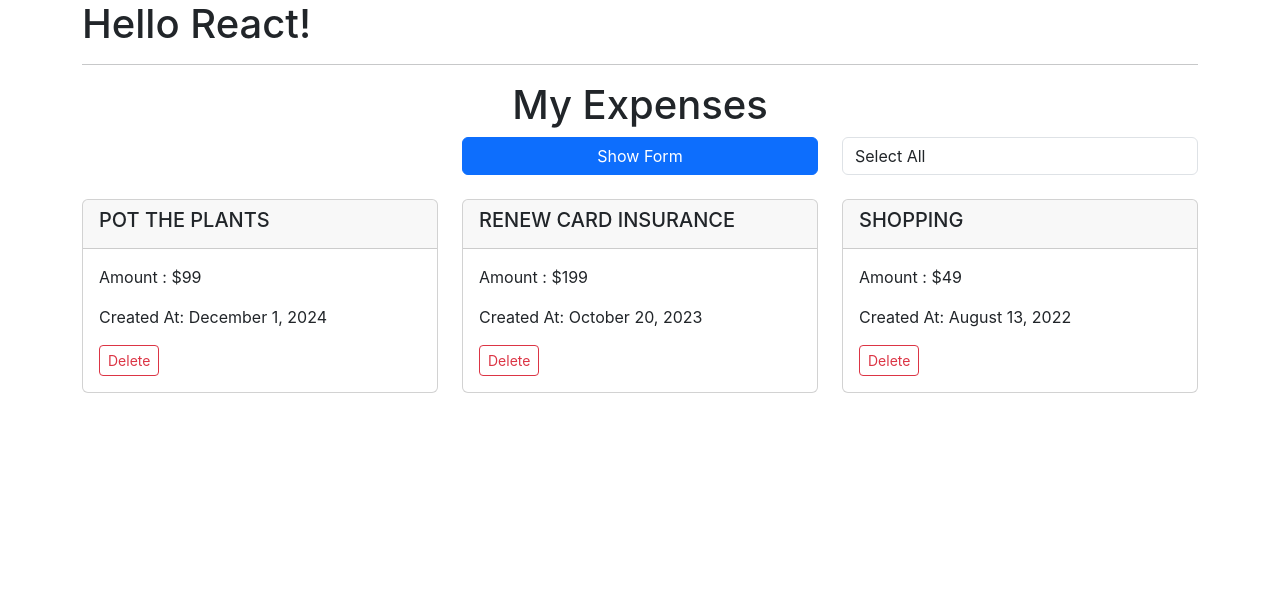
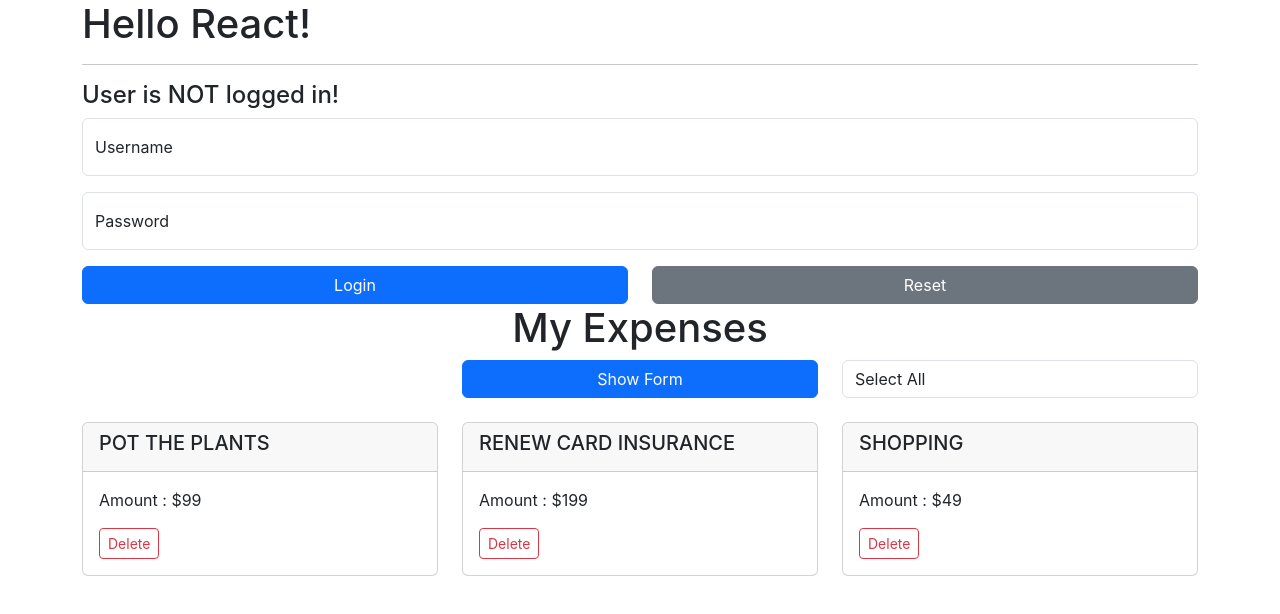
Before and after one commit to synergy2411/dec-24-react, a React (Create React App) app: page / in a window 1280 px wide. Shown: the top 614 px of the page. Built offline with nearby package versions, Linux system fonts and the light colour scheme; data requests are answered from the project's data file.

Commit message:
user logout

```diff
--- a/src/App.js
+++ b/src/App.js
@@ -6,6 +6,8 @@ import DemoUseEffect from "./components/playground/DemoUseEffect";
 import AuthContext from "./context/auth-context";
 
 function App() {
+  const [isLoggedIn, setIsLoggedIn] = useState(false);
+
   return (
     <div className="container">
       <h1>Hello React!</h1>
@@ -13,9 +15,9 @@ function App() {
       <hr />
 
       {/* <DemoUseEffect /> */}
-      {/* <Auth /> */}
       {/* {counter <= 3 && <DemoClassBased counter={counter} />} */}
-      <AuthContext.Provider value={{ isLoggedIn: true }}>
+      <AuthContext.Provider value={{ isLoggedIn, setIsLoggedIn }}>
+        <Auth />
         <Expenses />
       </AuthContext.Provider>
     </div>
--- a/src/components/Expenses/ExpenseDate/ExpenseDate.jsx
+++ b/src/components/Expenses/ExpenseDate/ExpenseDate.jsx
@@ -6,6 +6,7 @@ const ExpenseDate = ({ createdAt }) => {
   const year = createdAt.getFullYear();
 
   return (
+    // Old way of consuming context API
     <AuthContext.Consumer>
       {(context) => {
         const createdDate = context.isLoggedIn ? (
--- /dev/null
+++ b/src/components/playground/AuthLogout.jsx
@@ -0,0 +1,15 @@
+import { useContext } from "react";
+import AuthContext from "../../context/auth-context";
+
+export default function AuthLogout() {
+  const context = useContext(AuthContext);
+
+  return (
+    <button
+      onClick={() => context.setIsLoggedIn(false)}
+      className="btn btn-outline-danger px-4 py-2 mb-4"
+    >
+      Logout
+    </button>
+  );
+}
--- a/src/components/playground/auth.jsx
+++ b/src/components/playground/auth.jsx
@@ -1,19 +1,37 @@
-import { useRef } from "react";
+import { useRef, useContext } from "react";
+import AuthContext from "../../context/auth-context";
+import AuthLogout from "./AuthLogout";
 
 const Auth = () => {
   const usernameInputRef = useRef();
   const passwordInputRef = useRef();
 
+  const context = useContext(AuthContext);
+
   const submitHandler = (e) => {
     e.preventDefault();
+    // /login endpoint
+    if (
+      usernameInputRef.current.value.trim() !== "" &&
+      passwordInputRef.current.value.trim() !== ""
+    ) {
+      // Assuming the user is Verified user
       console.log("Username : ", usernameInputRef.current.value);
       console.log("Password : ", passwordInputRef.current.value);
+      context.setIsLoggedIn(true);
+    }
+    return;
   };
 
   const usernamerBlurHandler = () => {
     console.log(usernameInputRef.current.value);
   };
   return (
+    <>
+      <h4>User is {context.isLoggedIn ? "" : " NOT "}logged in!</h4>
+
+      {context.isLoggedIn && <AuthLogout />}
+      {!context.isLoggedIn && (
         <form onSubmit={submitHandler}>
           {/* username */}
           <div className="form-floating mb-3">
@@ -57,6 +75,8 @@ const Auth = () => {
             </div>
           </div>
         </form>
+      )}
+    </>
   );
 };
 
--- a/src/context/auth-context.js
+++ b/src/context/auth-context.js
@@ -2,6 +2,7 @@ import React from "react";
 
 const AuthContext = React.createContext({
   isLoggedIn: false,
+  setIsLoggedIn: () => {},
 });
 
 export default AuthContext;
```
Lines whose indentation alone changed are shown as unchanged.
